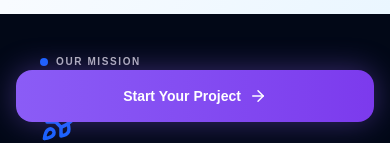
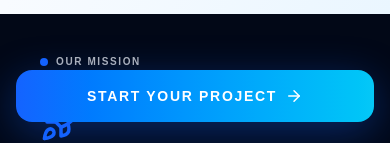
Before and after one commit to MuhammadYaxir/devcraft-agency, a Next.js app: page /about in a window 390 px wide. Shown: the part 706-849 px from the top of the page. Built offline with nearby package versions, Linux system fonts and the light colour scheme; no server answers.

Commit message:
Sticky Mobile Button updated

```diff
--- a/src/components/mobile/MobileStickyCTA.tsx
+++ b/src/components/mobile/MobileStickyCTA.tsx
@@ -6,14 +6,14 @@ import { motion } from "framer-motion";
 
 export default function MobileStickyCTA() {
   return (
-    <div className="fixed bottom-4 left-0 w-full px-4 z-[9999] md:hidden">
+    <div className="fixed bottom-4 left-0 z-[9999] w-full px-4 md:hidden">
       <motion.div
         initial={{ y: 100, opacity: 0 }}
         animate={{ y: 0, opacity: 1 }}
         transition={{ duration: 0.5 }}
       >
         <Link href="/contact">
-          <button className="w-full py-4 rounded-2xl bg-gradient-to-r from-[#8B5CF6] to-[#7C3AED] text-white font-bold text-sm shadow-[0_0_30px_rgba(139,92,246,0.4)] flex items-center justify-center gap-2">
+          <button className="flex w-full items-center justify-center gap-2 rounded-2xl bg-gradient-to-r from-[#1463FF] to-[#05C8F7] py-4 text-sm font-black uppercase tracking-[0.12em] text-white shadow-[0_10px_40px_rgba(20,99,255,0.35)] transition-all duration-300 hover:shadow-[0_15px_50px_rgba(20,99,255,0.45)]">
             Start Your Project
             <ArrowRight size={18} />
           </button>
```
